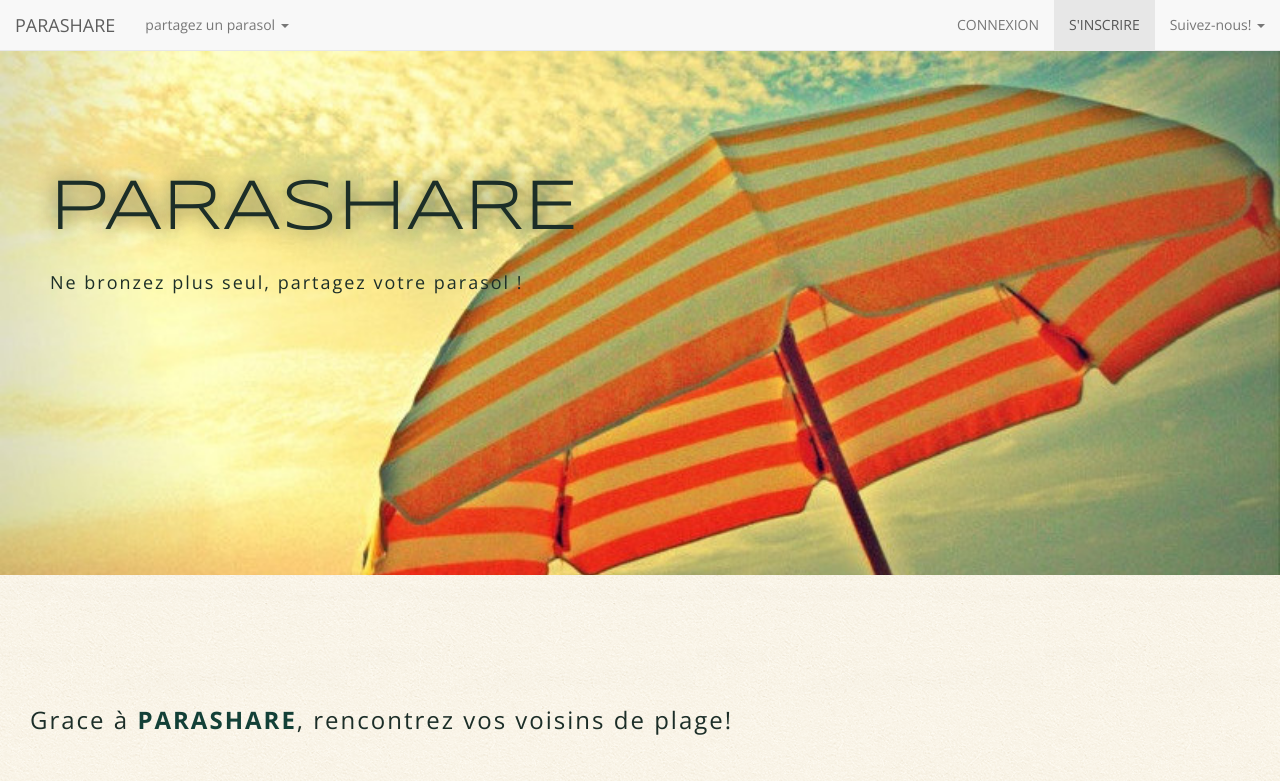
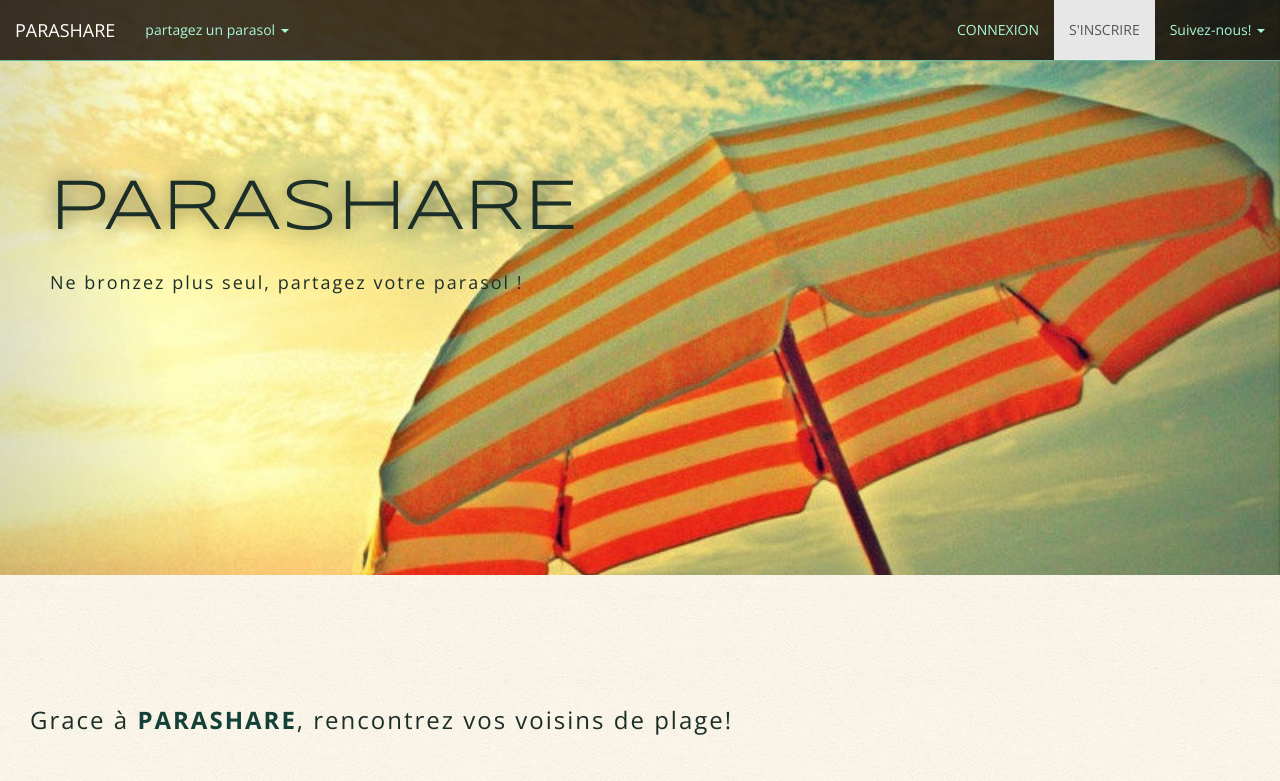
Before and after one commit to VOR4X/parashare-github-pages, a plain HTML site: page index.html in a window 1280 px wide. Shown: the top 781 px of the page. Drawn offline with nearby package versions, Linux system fonts and the light colour scheme.

Commit message:
modif CSS de la navbar

```diff
--- a/css/style.css
+++ b/css/style.css
@@ -4,6 +4,37 @@ body {
 	font-family: "Open Sans";
 	color: rgb(28, 46, 40);
 }
+
+.navbar-transparent {
+   background-color: rgba(15, 5, 2, 0.8);
+   border-bottom: 1px solid #6DB59D;
+}
+.navbar-transparent .navbar-brand,
+.navbar-transparent .navbar-nav > li > a {
+    color: #ABF7D7;
+    line-height: 30px;
+}
+
+.navbar-transparent .navbar-nav > li > a:hover,
+.navbar-transparent .navbar-nav > li > a:active,
+.navbar-transparent .navbar-nav > li > a:focus,
+.navbar-transparent .navbar-nav > .open > a,
+.navbar-transparent .navbar-nav > .open > a:hover,
+.navbar-transparent .navbar-nav > .open > a:focus {
+    color: white;
+    background-color: rgba(15, 5, 2, 0.3);
+}
+ {
+    color: red;
+    background-color: rgba(166, 66, 66, 0.3);
+}
+
+.navbar-transparent .navbar-brand:hover,
+.navbar-transparent .navbar-brand:active,
+.navbar-transparent .navbar-brand:focus {
+    color: white;
+}
+
 
 #brand1 {
 	color: rgb(19, 64, 55);
```
